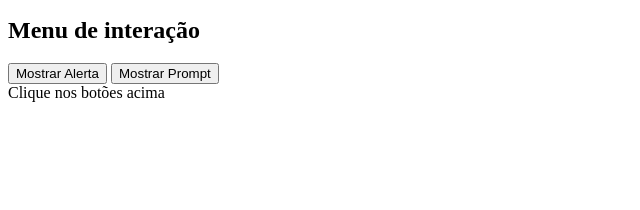
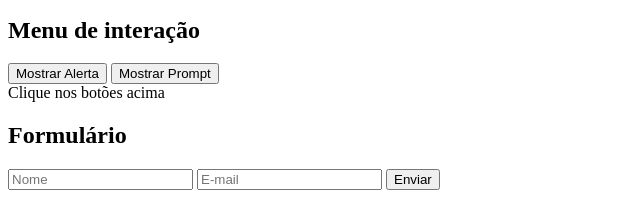
Before and after one commit to G-Vilela/Sprint-2-WEB, a plain HTML site: page index.html in a window 1280 px wide. Shown: the part 590-800 px from the top of the page, without its empty margins (0-640 px from the left). Drawn offline with Linux system fonts and the light colour scheme.

Commit message:
feat: Section Formulario

```diff
--- a/index.html
+++ b/index.html
@@ -61,3 +61,24 @@
             </div>
 
         </section>
+
+        <section class="container">
+
+            <h2>Formulário</h2>
+
+            <input type="text" id="nome" placeholder="Nome">
+
+            <input type="email" id="email" placeholder="E-mail">
+
+            <button id="btnEnviar">Enviar</button>
+
+            <p id="resultado"></p>
+
+        </section>
+
+    </div>
+
+    <script src="script.js"></script>
+
+</body>
+</html>
```
